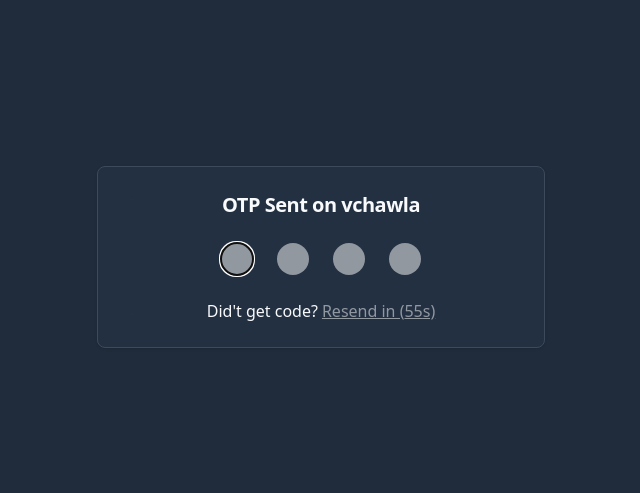
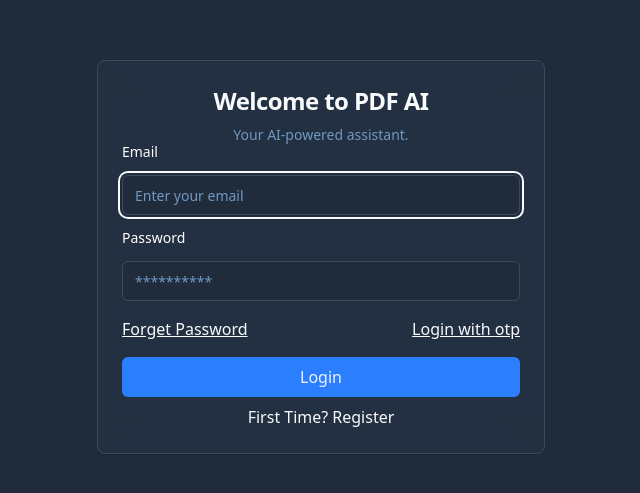
Before and after one commit to vaibhav7000/pdf-summary-frontend, a React (Vite) app: page /login in a window 1280 px wide. Shown: the part 143-636 px from the top of the page, without its empty margins (319-959 px from the left). Built offline with nearby package versions, Linux system fonts and the light colour scheme.

Commit message:
login flow done

```diff
--- a/src/components/Input.tsx
+++ b/src/components/Input.tsx
@@ -1,13 +1,15 @@
-import { forwardRef, InputHTMLAttributes } from "react";
+import { forwardRef, InputHTMLAttributes, memo } from "react";
 
 type InputProps = InputHTMLAttributes<HTMLInputElement>
 
-const Input = forwardRef<HTMLInputElement, InputProps>((props, ref) => {
+
+
+const Input = memo(forwardRef<HTMLInputElement, InputProps>((props, ref) => {
     return (
         <div>
             <input ref={ref} id={props.id} type={props.type} placeholder={props.placeholder} className={props.className} onChange={props.onChange} onKeyDown={props.onKeyDown} disabled={props.disabled} maxLength={props.maxLength} />
         </div>
     )
-})
+}))
 
 export default Input;
--- a/src/components/OTP.tsx
+++ b/src/components/OTP.tsx
@@ -1,5 +1,12 @@
 import React, { InputHTMLAttributes, memo, useCallback, useEffect, useMemo, useRef, useState } from "react";
 import Input from "./Input";
+import Loading from "./Loading";
+import { baseBackendUrl } from "../utils/constants";
+import { LoginPayload } from "../pages/Login";
+import { StatusCodes } from "http-status-codes";
+import { useSetAtom } from "jotai";
+import userAtom from "../store/userStore";
+import { useNavigate } from "react-router";
 
 interface OTPProps {
     email: string;
@@ -10,56 +17,163 @@
 
     const allRef: React.RefObject<HTMLInputElement | null>[] = [useRef<HTMLInputElement>(null), useRef<HTMLInputElement>(null), useRef<HTMLInputElement>(null), useRef<HTMLInputElement>(null)]
 
-    const [timer, setTimer] = useState<number>(60);
-    const currentInputFocus = useRef<number>(0);
+    const [timer, setTimer] = useState<number>(10);
+    const currentFocusIndex = useRef<number>(0);
+
+    const [fullOtp, setFullOtp] = useState<boolean>(false);
+    const [loading, setLoading] = useState<boolean>(false);
+
+    const setUserAtom = useSetAtom(userAtom);
+
+    const navigate = useNavigate();
+
+    useEffect(function () {
+        let timeout = setTimeout(function () {
+            if (timer <= 0) {
+                return
+            }
+            setTimer(prev => prev - 1);
+        }, 1000 * 1);
+
+        return () => {
+            clearTimeout(timeout);
+        }
+    }, [timer]);
+
+    useEffect(function () {
+        const current = allRef[0].current;
+        if(current) {
+            current.disabled = false;
+            current?.focus();
+        }
+    }, []);
+
+    const resendOTP = useCallback(async function() {
+        await sendLoginRequest();
+        setTimer(60);
+    }, []);
+
+    const onInput = useCallback(function (event: InputHTMLAttributes<HTMLInputElement>) {
+        if (currentFocusIndex.current < allRef.length - 1) {
+            const prev = allRef[currentFocusIndex.current].current;
+
+            if(prev) {
+                prev.disabled = true;;
+            }
+            currentFocusIndex.current++;
+            const newRef = allRef[currentFocusIndex.current].current;
+
+            if(newRef) {
+                newRef.disabled = false;
+            }
+
+            allRef[currentFocusIndex.current].current?.focus();
+        }  if(currentFocusIndex.current === allRef.length - 1 && allRef[currentFocusIndex.current].current?.value) {
+            setFullOtp(true);
+        }
+    }, []);
+
+    const onKeyPress = useCallback(function (event: React.KeyboardEvent<HTMLInputElement>) {
+        const key: string = event.key;
+
+        if (key === "Backspace" || key === "Delete") {
+            setFullOtp(false);
+            event.preventDefault();
+            const ref = allRef[currentFocusIndex.current]
+
+            if((ref.current?.value && currentFocusIndex.current === allRef.length - 1) || (currentFocusIndex.current === 0)) {
+                if(ref.current) {
+                    ref.current.value = "";
+                }
+                return;
+            }
+
+            const prev = allRef[currentFocusIndex.current].current;
+            if(prev) {
+                prev.disabled = true;
+            }
+            currentFocusIndex.current--;
+
+            const newRef = allRef[currentFocusIndex.current].current;
 
 
-    useEffect(function() {
-        let interval = setInterval(function() {
-            if(timer <= 0) {
-                clearInterval(interval);
+            if(newRef) {
+                newRef.value = "";
+                newRef.disabled = false;
+                newRef.focus();
+            }
+            return
+        }
+
+        if(!/^\d$/.test(key)) {
+            event.preventDefault();
+        }
+    }, []);
+
+    const verifyOTP = useCallback(async function() {
+        let otpString: string = "";
+        allRef.forEach(ref => {
+            otpString = `${otpString}${ref.current?.value}`;
+        })
+
+        const otp = parseInt(otpString);
+
+        if(!otp) {
+            alert("invalid otp sent");
+            return;
+        }
+
+        setLoading(true);
+        try {
+            const api: string = `${baseBackendUrl}/login/verifyotp`;
+            const response = await fetch(api, {
+                method: "POST",
+                headers: {
+                    "content-type": "application/json",
+                },
+                body: JSON.stringify({
+                    email,
+                    otp
+                })
+            });
+
+            const output: LoginPayload = await response.json();
+            const status = response.status;
+            if(status === StatusCodes.LENGTH_REQUIRED) {
+                console.log(output.issues);
+                return
+            }
+
+            if(status === StatusCodes.REQUEST_TIMEOUT || status === StatusCodes.CONFLICT) {
+                console.log(output.msg);
                 return;
             }
-            setTimer(current => current - 1);
-        }, 1000);
+
+            let token: string = "";
+            if(output.token) {
+                token = `Bearer ${output["token"]}`
+            }
 
 
-        allRef[0].current?.focus();
+            setUserAtom({
+                token,
+                firstname: output["firstname"] ?? "",
+                lastname: output["lastname"] ?? "",
+            });
 
-        return () => clearInterval(interval);
-    }, []);
+            navigate("/", {
+                replace: true
+            })
 
-    const onInput = useCallback(function(event: InputHTMLAttributes<HTMLInputElement>) {
-        if(currentInputFocus.current < allRef.length - 1) {
-            currentInputFocus.current++;
-        }
-        allRef[currentInputFocus.current].current?.focus();
-    }, []);
 
-    const onKeyPress = useCallback(function(event: React.KeyboardEvent<HTMLInputElement>) {
-        const key = event.key;
-        const allowedKeys = ["0", "1", "2", "3", "4", "5", "6", "7", "8", "9", "Backspace", "Delete"];
 
-        if(!allowedKeys.includes(key)) {
-            event.preventDefault();
-            return
-        };
-
-        if(key === allowedKeys[allowedKeys.length - 1] || key === allowedKeys[allowedKeys.length - 2]) {
-
-            if(currentInputFocus.current > 0) {
-                currentInputFocus.current--;
-            }
-            const ref = allRef[currentInputFocus.current];
-
-            if(ref && ref.current) {
-                ref.current.value = "";
-                ref.current.focus();
-            }
+        } catch (error) {
 
         }
 
     }, []);
+
+
 
 
     return (
@@ -67,14 +181,17 @@
             <div className="font-semibold tracking-tight font-headline text-xl">OTP Sent on {email}</div>
             <div className="flex flex-row justify-center gap-x-6">
                 {allRef.map((singleRef, index) => {
-                    return <Input onKeyDown={onKeyPress} maxLength={1} onChange={onInput} key={index} ref={singleRef} className="rounded-full h-8 w-8 bg-white/50 text-center" />
+                    return <Input disabled={true} onKeyDown={onKeyPress} maxLength={1} onChange={onInput} key={index} ref={singleRef} className="rounded-full h-8 w-8 bg-white/50 text-center" />
                 })}
             </div>
 
-            <div className="flex flex-row gap-x-1">
+            <button disabled={!fullOtp} onClick={verifyOTP} className="self-stretch py-2 bg-blue-500 text-white/90 cursor-pointer hover:bg-blue-600 rounded-md mb-2 disabled:bg-gray-400 ">{loading ? <Loading/> : "Verify"}</button>
+
+            <div className="flex flex-row gap-x-2">
                 <div>Did't get code?</div>
-                <button disabled={timer > 0 ? true : false} className="font-medium underline disabled:text-white/50 cursor-pointer">Resend in ({timer}s)</button>
+                <button disabled={timer > 0 ? true : false} onClick={resendOTP} className="font-medium underline disabled:text-white/50 cursor-pointer">Resend ({timer}s)</button>
             </div>
+
         </div>
     )
 })
--- a/src/pages/Login.tsx
+++ b/src/pages/Login.tsx
@@ -3,15 +3,19 @@
 import { useNavigate } from "react-router";
 import { baseBackendUrl } from "../utils/constants";
 import { StatusCodes } from "http-status-codes";
-import { ZodError } from "zod";
+import { string, ZodError } from "zod";
 import OTP from "../components/OTP";
 import Loading from "../components/Loading";
+import { useSetAtom } from "jotai";
+import userAtom from "../store/userStore";
 
-interface LoginPayload {
+export interface LoginPayload {
     phrase: string;
     msg: string;
     token?: string;
-    issues?: ZodError[],
+    issues?: ZodError[];
+    firstname?: string;
+    lastname?: string;
 }
 
 export default function Login() {
@@ -21,11 +25,13 @@
     const navigate = useNavigate();
 
     const [withOtp, setWithOtp] = useState<boolean>(false);
-    const [otpSent, setOtpSent] = useState<boolean>(true);
+    const [otpSent, setOtpSent] = useState<boolean>(false);
 
     const [isEmailInvalid, setIsEmailValid] = useState<boolean>(true);
     const [isPasswordValid, setIsPasswordValid] = useState<boolean>(true);
     const [loading, setLoading] = useState<boolean>(false);
+
+    const setUserAtom = useSetAtom(userAtom);
 
     useEffect(function() {
         emailRef.current?.focus();
@@ -89,7 +95,20 @@
                 return;
             }
 
-            console.log(output);
+            let token: string = "";
+
+            if(output.token) {
+                token = `Bearer ${output["token"]}`
+            }
+            setUserAtom({
+                token: token,
+                firstname: output["firstname"] ?? "",
+                lastname: output["lastname"] ?? "",
+            });
+
+            navigate("/", {
+                replace: true
+            })
         } catch (error) {
 
         }
@@ -97,8 +116,8 @@
 
     return (
         <div className="rounded-lg border text-card-foreground shadow-sm w-full max-w-md bg-card/70 backdrop-blur-lg border-muted-border p-6 flex flex-col gap-y-6">
-        {!otpSent &&
-            <div>
+        {
+            <div className={`${otpSent ? "hidden" : ""}`}>
                 <div className="flex flex-col space-y-2 text-center">
                     <div className="font-semibold tracking-tight font-headline text-2xl">Welcome to PDF AI</div>
                     <div className="text-sm text-muted-foreground">Your AI-powered assistant.</div>
@@ -146,7 +165,7 @@
             </div>
         }
 
-        {otpSent && <OTP email={emailRef.current?.value || "vchawla"} sendLoginRequest={sendLoginRequest} />}
+        {otpSent && emailRef.current && <OTP email={emailRef.current.value} sendLoginRequest={sendLoginRequest} />}
 
         </div>
     )
--- a/src/store/userStore.tsx
+++ b/src/store/userStore.tsx
@@ -7,7 +7,7 @@
 }
 
 const userAtom = atomWithStorage<UserStorage>("client", {
-    token: "Bearer eyJhbGciOiJIUzI1NiIsInR5cCI6IkpXVCJ9.eyJlbWFpbCI6InZjaGF3bGE3MDAwQGdtYWlsLmNvbSIsImlkIjoxLCJpYXQiOjE3NTQyMDg4MjV9.RYdXOL_igjW2AVxXM3kWfXN5h5c1Jvu509PvgVbiL5",
+    token: "",
     firstname: null,
     lastname: null
 }, {
```
